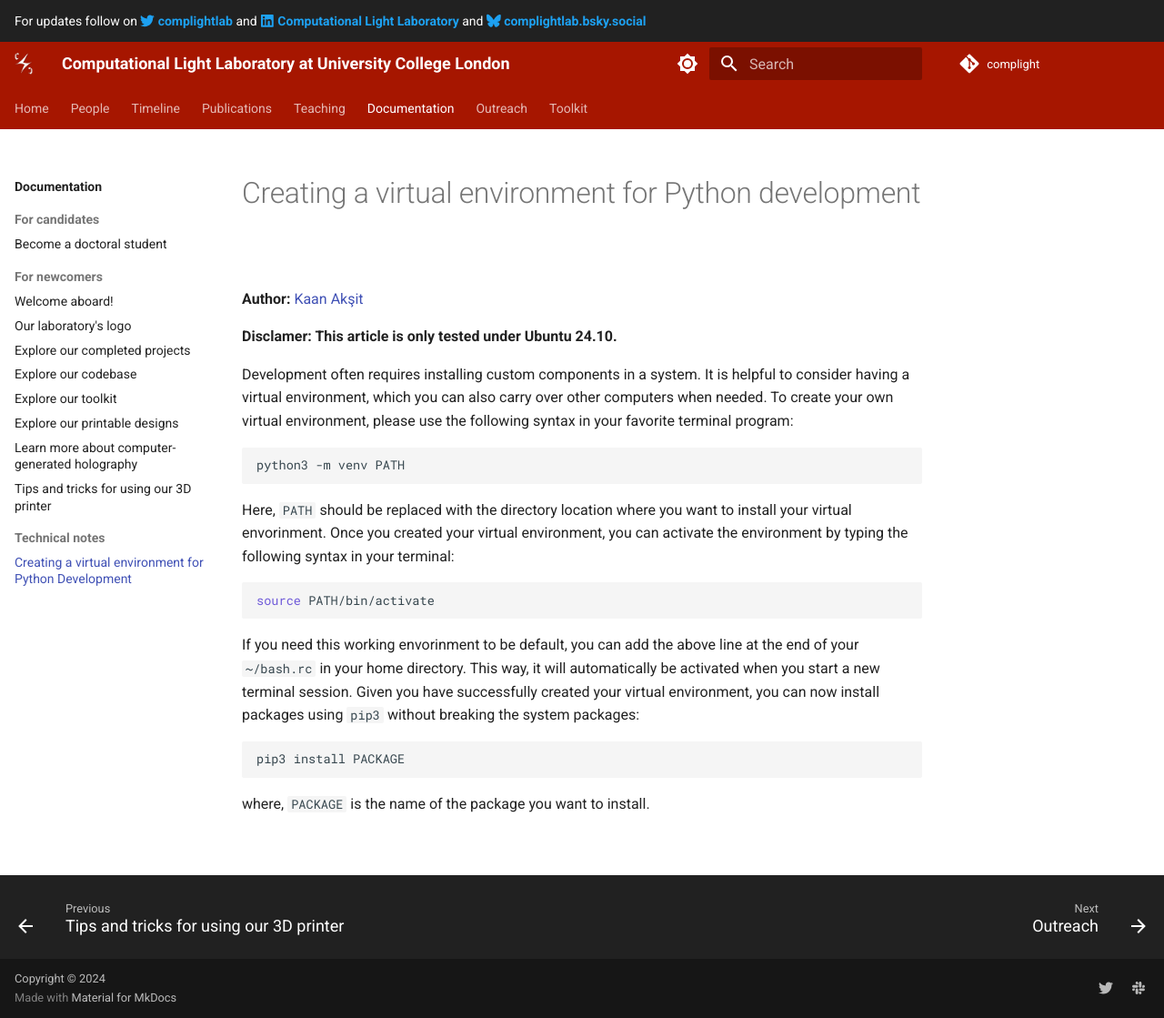
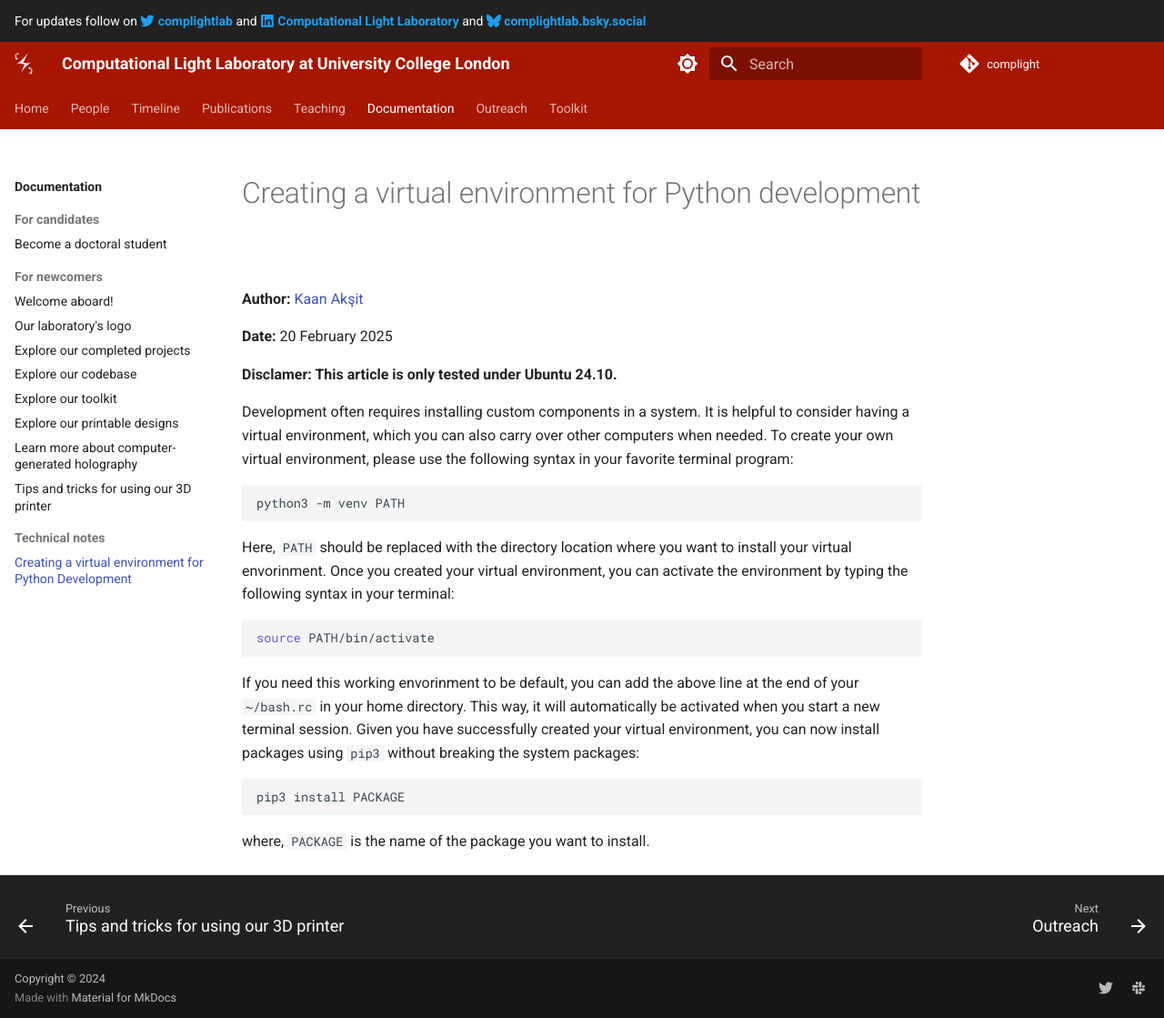
Before and after one commit to complight/complight.github.io, an MkDocs documentation site: the page built from docs/documentation/computing/creating_a_virtual_environment_for_Python_development.md, in a window 1280 px wide and 1119 px high. Shown: the whole window at 91% size. Built offline with MkDocs 1.6.1 and Material for MkDocs 9.7.7, drawn with Linux system fonts in a browser that asks for light colours.

Commit message:
Updating a technical note.:

```diff
--- a/docs/documentation/computing/creating_a_virtual_environment_for_Python_development.md
+++ b/docs/documentation/computing/creating_a_virtual_environment_for_Python_development.md
@@ -1,6 +1,8 @@
 # Creating a virtual environment for Python development
 
 **Author:** [Kaan Akşit](https://kaanaksit.com)
+
+**Date:** 20 February 2025
 
 **Disclamer: This article is only tested under Ubuntu 24.10.**
 
```
